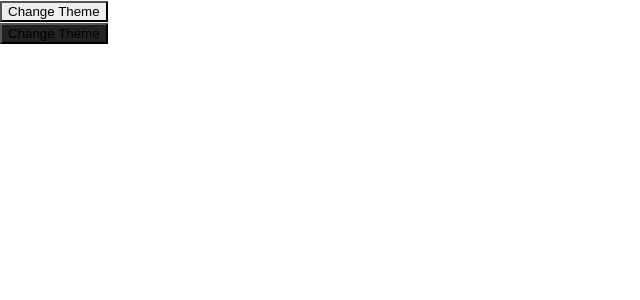
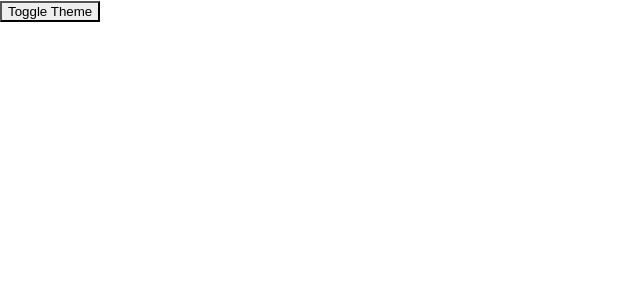
Before and after one commit to humbertojacobm/react-16.13-hooks, a React (Create React App) app: page / in a window 1280 px wide. Shown: the top 300 px of the page, without its empty margins (0-640 px from the left). Built offline with nearby package versions, Linux system fonts and the light colour scheme.

Commit message:
how to change state from nested components with context

```diff
--- a/src/App.js
+++ b/src/App.js
@@ -11,10 +11,11 @@ import TextBlock from './components/HOC/TextBlock'
 import BlogPostContainer from './components/HOC/BlogPost'
 import MouseTracker from './components/RenderProps/MouseTracker'
 import AppWithContext from './components/Context/AppWithContext'
+import AppWithContext2 from './components/Context/AppWithContext2'
 
 function App() {
   return (
-    <AppWithContext/>
+    <AppWithContext2/>
   );
 }
 
--- /dev/null
+++ b/src/components/Context/AppWithContext2.js
@@ -0,0 +1,29 @@
+import React, {useState, useEffect} from 'react'
+import {ThemeContext,themes } from './theme-context'
+import Content from './Content'
+class AppWithContext2 extends React.Component{
+    // eslint-disable-next-line no-useless-constructor
+    constructor(props){
+        super(props);
+        this.toggleTheme = this.toggleTheme.bind(this);
+        this.state = {
+            theme: themes.light,
+            toggleTheme: this.toggleTheme
+        }
+
+    }
+    toggleTheme(){
+        this.setState(s=>({
+            theme: s.theme === themes.dark ? themes.light : themes.dark
+        }))
+    }
+    render() {
+        // The entire state is passed to the provider
+        return (
+          <ThemeContext.Provider value={this.state}>
+            <Content />
+          </ThemeContext.Provider>
+        );
+      }
+}
+export default AppWithContext2;
--- /dev/null
+++ b/src/components/Context/Content.js
@@ -0,0 +1,10 @@
+import React, {useState, useEffect} from 'react'
+import ThemeTogglerButton from './ThemeTogglerButton'
+function Content() {
+    return (
+      <div>
+        <ThemeTogglerButton />
+      </div>
+    );
+  }
+export default Content;
--- /dev/null
+++ b/src/components/Context/ThemeTogglerButton.js
@@ -0,0 +1,18 @@
+import React, {useState, useEffect} from 'react'
+import {ThemeContext} from './theme-context'
+function ThemeTogglerButton() {
+    // The Theme Toggler Button receives not only the theme
+    // but also a toggleTheme function from the context
+    return (
+      <ThemeContext.Consumer>
+        {({theme, toggleTheme}) => (
+          <button
+            onClick={toggleTheme}
+            style={{backgroundColor: theme.background}}>
+            Toggle Theme
+          </button>
+        )}
+      </ThemeContext.Consumer>
+    );
+  }
+export default ThemeTogglerButton;
--- a/src/components/Context/theme-context.js
+++ b/src/components/Context/theme-context.js
@@ -11,6 +11,7 @@ export const themes = {
     }
 }
 
-export const ThemeContext = React.createContext(
-    themes.dark
-);
+export const ThemeContext = React.createContext({
+    theme: themes.dark,
+    toggleTheme: () => {},
+  });
```
